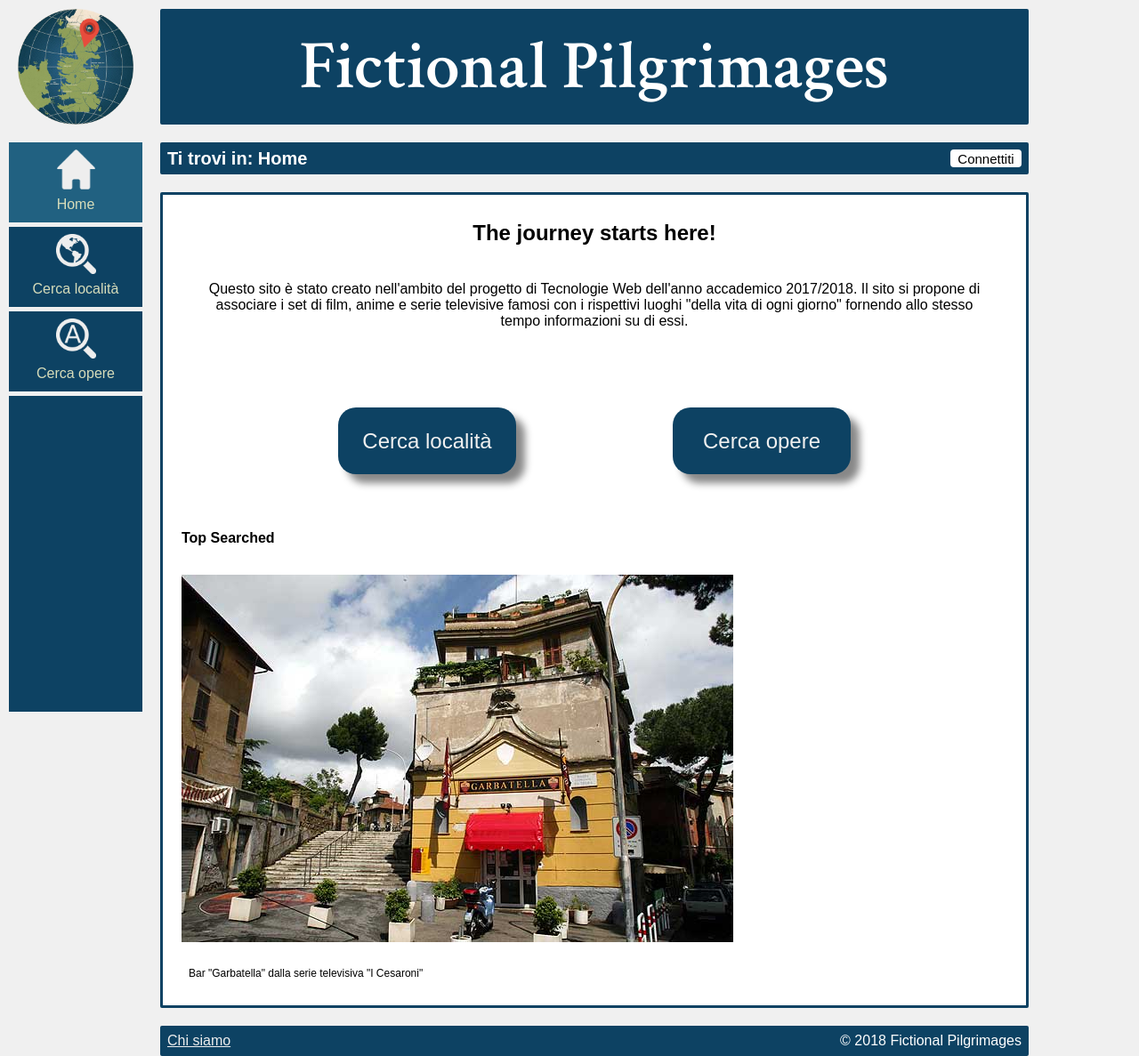
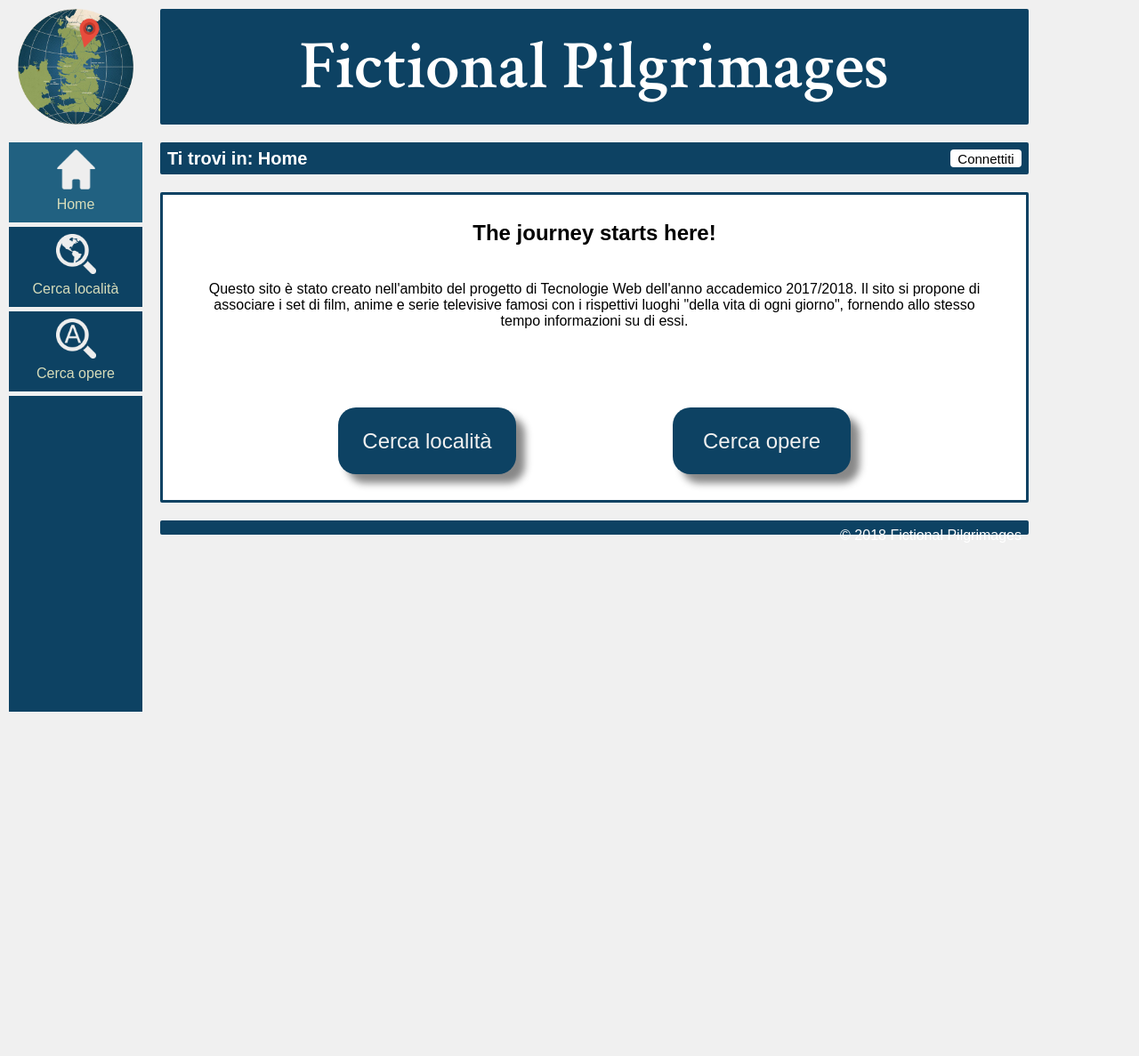
Before and after one commit to SugarFree/Fictional_Pilgrimages, a PHP site: page / in a window 1280 px wide. Shown: the whole page at 89% size. After the commit the page ends 800 px from the top, so only its background shows below. Run offline with PHP 8.4, Linux system fonts and the light colour scheme.

Commit message:
Aggiornamento 11/02

```diff
--- a/bottom.php
+++ b/bottom.php
@@ -4,7 +4,6 @@
 		<a href='#titolo'><img id='Top' src='./img/back_on_top.png' alt='Ritorna in cima' /></a>
 	</div>
 	<div id='footer'>
-		<a href='./about.php'>Chi siamo</a>
 		<span id='copyright'>&copy; 2018 Fictional Pilgrimages</span>
 	</div>
 </body>
--- a/top.php
+++ b/top.php
@@ -2,7 +2,7 @@
 <html xmlns='http://www.w3.org/1999/xhtml' lang='it' xml:lang='it'>
 <head>
 	<title><?php echo $titolo; ?></title>
-	<meta http-equiv='Content-Type' content='text/html; charset=utf-8' />
+	<meta http-equiv='Content-Type' content='text/html' charset='utf-8' />
 	<script type='text/javascript' src='./js/main.js'></script>
 	<link rel='stylesheet' href='https://fonts.googleapis.com/css?family=Crimson+Text:600' />
 	<link rel='stylesheet' type='text/css' href='./css/main.css' />
--- a/view/index.php
+++ b/view/index.php
@@ -1,8 +1,5 @@
 
 		<h2>The journey starts here!</h2>
-		<p id='descrizione'>Questo sito &egrave; stato creato nell'ambito del progetto di Tecnologie Web dell'anno accademico 2017/2018. Il sito si propone di associare i set di film, anime e serie televisive famosi con i rispettivi luoghi &quot;della vita di ogni giorno&quot; fornendo allo stesso tempo informazioni su di essi.</p>
-		<a href='ricerca_per_localita.php'><button id='bottone1' type="button">Cerca localit&agrave;</button></a>
+		<p id='descrizione'>Questo sito &egrave; stato creato nell'ambito del progetto di Tecnologie Web dell'anno accademico 2017/2018. Il sito si propone di associare i set di film, anime e serie televisive famosi con i rispettivi luoghi &quot;della vita di ogni giorno&quot;, fornendo allo stesso tempo informazioni su di essi.</p>
+		<a href='cerca_localita.php'><button id='bottone1' type="button">Cerca localit&agrave;</button></a>
 		<a href='cerca_opere.php'><button id='bottone2' type="button">Cerca opere</button></a>
-		<h3 id='topSearched'>Top Searched</h3>
-		<img src='img/bar-cesaroni.jpg' alt='' />
-		<p id='didascalia'>Bar &quot;Garbatella&quot; dalla serie televisiva &quot;I Cesaroni&quot;</p>
```
